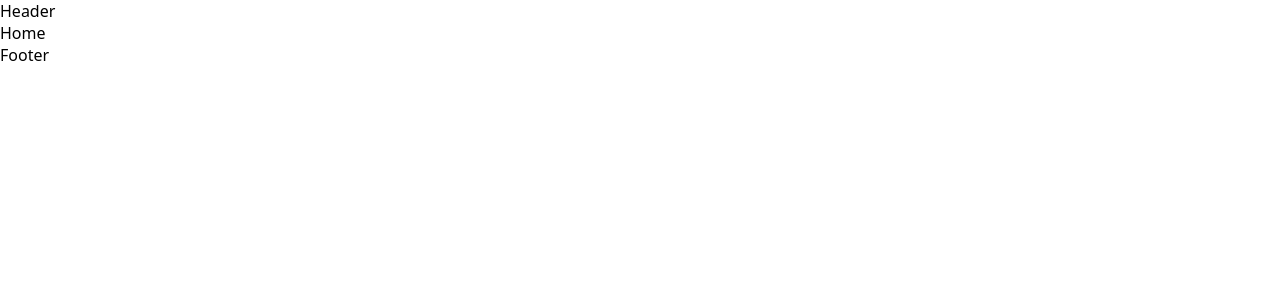
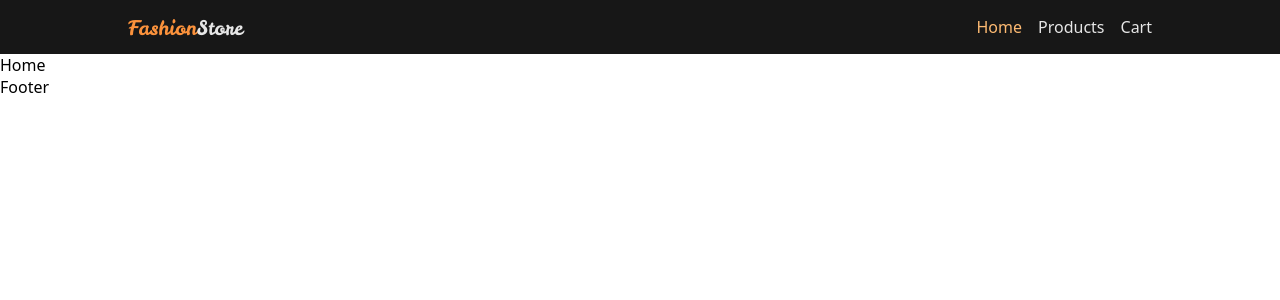
Before and after one commit to wsfer/shopping-cart, a React (Vite) app: page / in a window 1280 px wide. Shown: the top 300 px of the page. Built offline with nearby package versions, Linux system fonts and the light colour scheme.

Commit message:
feat: create Header component

```diff
--- a/src/components/Header/Header.jsx
+++ b/src/components/Header/Header.jsx
@@ -1,7 +1,39 @@
+import { Link, NavLink } from 'react-router-dom';
+import Container from '../Container/Container';
 import styles from './Header.module.scss';
 
 function Header() {
-  return <header>Header</header>;
+  return (
+    <header className={styles.header}>
+      <Container>
+        <div className={styles.content}>
+          <Link className={styles.logo} to="/">
+            <span className={styles.orange}>Fashion</span>
+            <span className={styles.white}>Store</span>
+          </Link>
+          <nav>
+            <ul className={styles.list}>
+              <li>
+                <NavLink className={styles.link} to="/">
+                  Home
+                </NavLink>
+              </li>
+              <li>
+                <NavLink className={styles.link} to="/products">
+                  Products
+                </NavLink>
+              </li>
+              <li>
+                <NavLink className={styles.link} to="/cart">
+                  Cart
+                </NavLink>
+              </li>
+            </ul>
+          </nav>
+        </div>
+      </Container>
+    </header>
+  );
 }
 
 export default Header;
--- a/src/components/Header/Header.module.scss
+++ b/src/components/Header/Header.module.scss
@@ -0,0 +1,57 @@
+.header {
+  background-color: var(--neutral-900);
+}
+
+.content {
+  align-items: center;
+  display: flex;
+  justify-content: right;
+}
+
+.logo {
+  font-family: 'Leckerli One';
+  font-size: var(--text-xl);
+  margin-right: auto;
+  outline-offset: 0.1em;
+  text-decoration: none;
+
+  > .orange {
+    color: var(--orange-400);
+  }
+
+  > .white {
+    color: var(--neutral-200);
+  }
+
+  &:hover {
+    opacity: 0.7;
+  }
+
+  &:focus {
+    outline: 2px solid var(--orange-400);
+  }
+}
+
+.list {
+  display: flex;
+  gap: 1rem;
+  list-style: none;
+}
+
+.link {
+  color: var(--neutral-200);
+  outline-offset: 0.1em;
+  text-decoration: none;
+
+  &:global.active {
+    color: var(--orange-300);
+  }
+
+  &:hover {
+    color: var(--orange-400);
+  }
+
+  &:focus {
+    outline: 2px solid var(--orange-400);
+  }
+}
```
